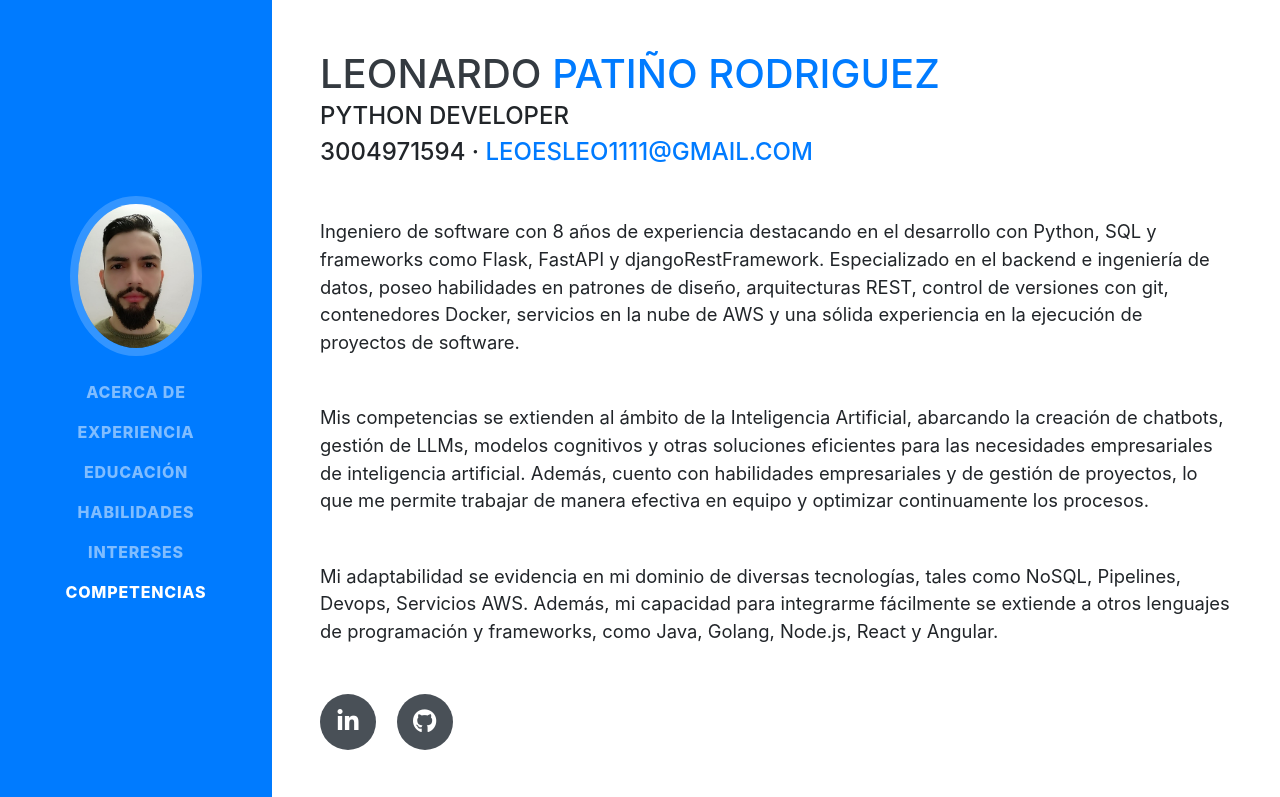
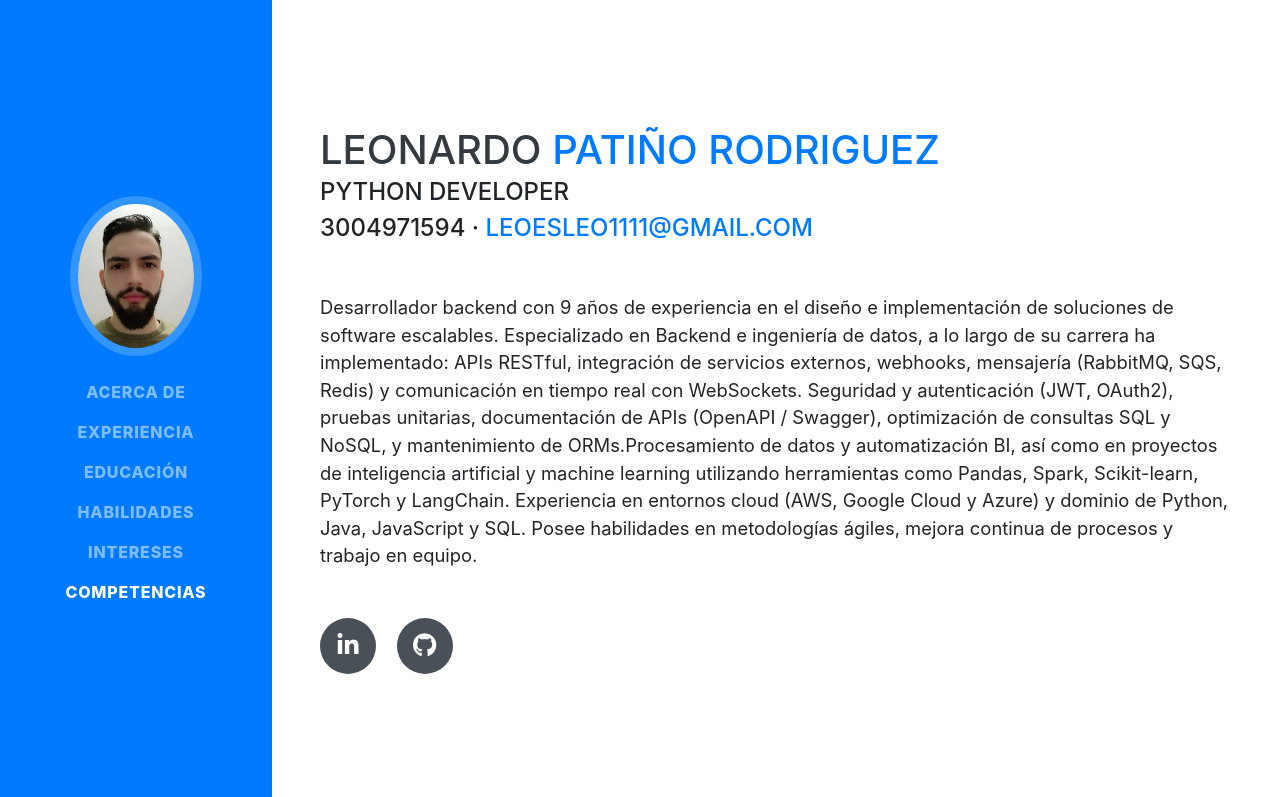
Before and after one commit to leoesleoesleo/presentacion, a website with bundled scripts: page index.html in a window 1280 px wide. Shown: the top 797 px of the page. Built offline with nearby package versions, Linux system fonts and the light colour scheme; a web font is replaced by a local one.

Commit message:
Update index.html

```diff
--- a/index.html
+++ b/index.html
@@ -74,14 +74,8 @@
         </div>
 
         <p class="lead mb-5">
-	Ingeniero de software con 8 años de experiencia destacando en el desarrollo con Python, SQL y frameworks como Flask, FastAPI y djangoRestFramework. Especializado en el backend e ingeniería de datos, poseo habilidades en patrones de diseño, arquitecturas REST, control de versiones con git, contenedores Docker, servicios en la nube de AWS y una sólida experiencia en la ejecución de proyectos de software.
-	</p>
-	<p class="lead mb-5">
-	Mis competencias se extienden al ámbito de la Inteligencia Artificial, abarcando la creación de chatbots, gestión de LLMs, modelos cognitivos y otras soluciones eficientes para las necesidades empresariales de inteligencia artificial. Además, cuento con habilidades empresariales y de gestión de proyectos, lo que me permite trabajar de manera efectiva en equipo y optimizar continuamente los procesos.
-	</p>
-	<p class="lead mb-5">
-	Mi adaptabilidad se evidencia en mi dominio de diversas tecnologías, tales como NoSQL, Pipelines, Devops, Servicios AWS. Además, mi capacidad para integrarme fácilmente se extiende a otros lenguajes de programación y frameworks, como Java, Golang, Node.js, React y Angular.
-	</p>
+			Desarrollador backend con 9 años de experiencia en el diseño e implementación de soluciones de software escalables. Especializado en Backend e ingeniería de datos, a lo largo de su carrera ha implementado: APIs RESTful, integración de servicios externos, webhooks, mensajería (RabbitMQ, SQS, Redis) y comunicación en tiempo real con WebSockets. Seguridad y autenticación (JWT, OAuth2), pruebas unitarias, documentación de APIs (OpenAPI / Swagger), optimización de consultas SQL y NoSQL, y mantenimiento de ORMs.Procesamiento de datos y automatización BI, así como en proyectos de inteligencia artificial y machine learning utilizando herramientas como Pandas, Spark, Scikit-learn, PyTorch y LangChain. Experiencia en entornos cloud (AWS, Google Cloud y Azure) y dominio de Python, Java, JavaScript y SQL. Posee habilidades en metodologías ágiles, mejora continua de procesos y trabajo en equipo.
+		</p>
 
 	<div class="social-icons">
           <a href="https://www.linkedin.com/in/leonardo-pati%C3%B1o-rodriguez-142605179/">
```
